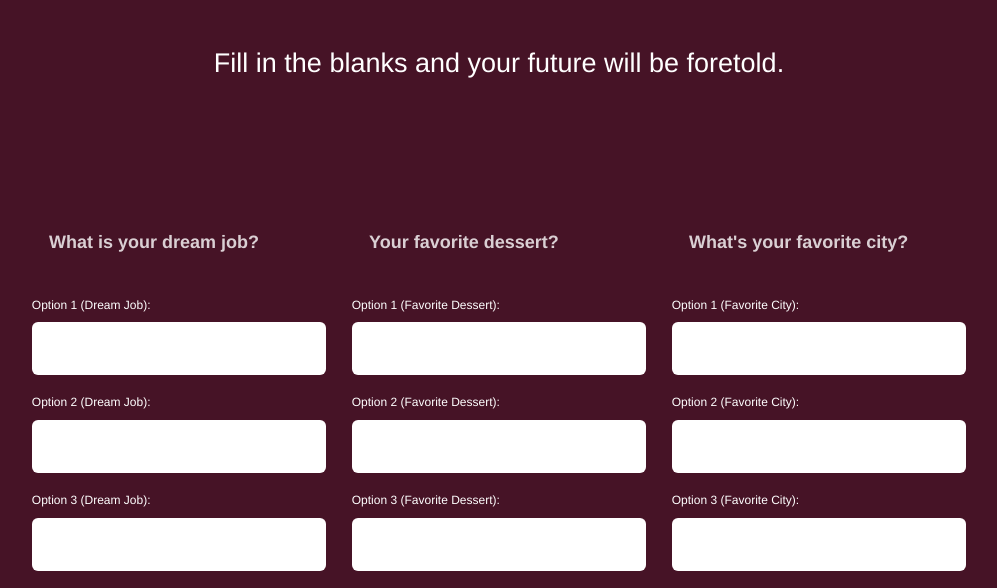
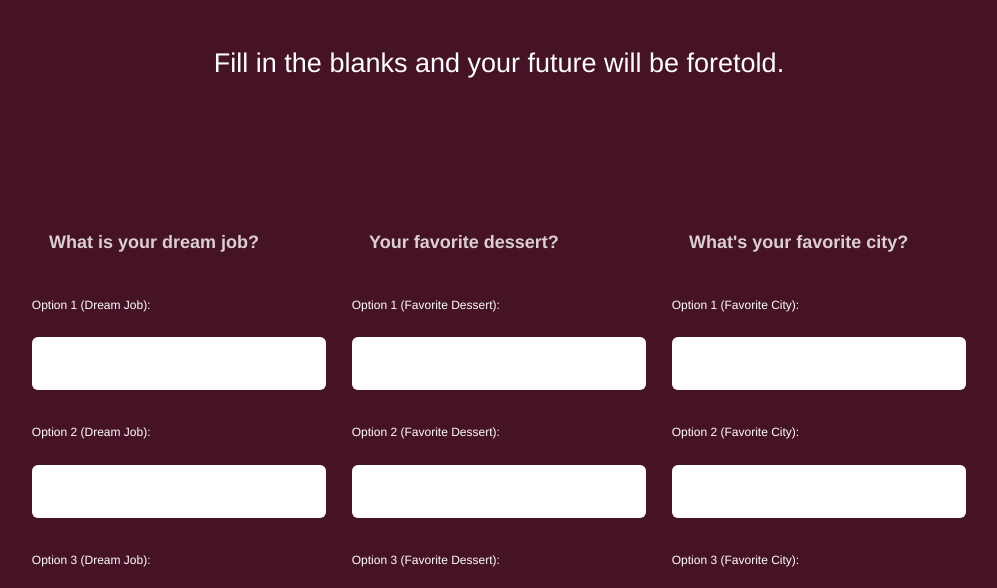
Before and after one commit to ReinaG2017/MASH-Game, a plain HTML site: page index.html in a window 1280 px wide. Shown: the part 170-758 px from the top of the page, without its empty margins (141-1138 px from the left). Drawn offline with Linux system fonts and the light colour scheme.

Commit message:
updated input color

```diff
--- a/css/style.css
+++ b/css/style.css
@@ -59,15 +59,15 @@ h1 {
 .choice-bucket label {
   font-size: 12px;
   line-height: 13px;
-  margin: 0 4%;
+  margin: 15px 4%;
 }
 
 .choice-bucket input {
   border: 0;
   border-radius: 6px;
-  color: #black;
+  color: #000000;
   font-size: 18px;
-  margin: 0 4%;
+  margin: 15px 4%;
   outline: 0;
   padding: 16px 0;
   text-indent: 20px;
```
